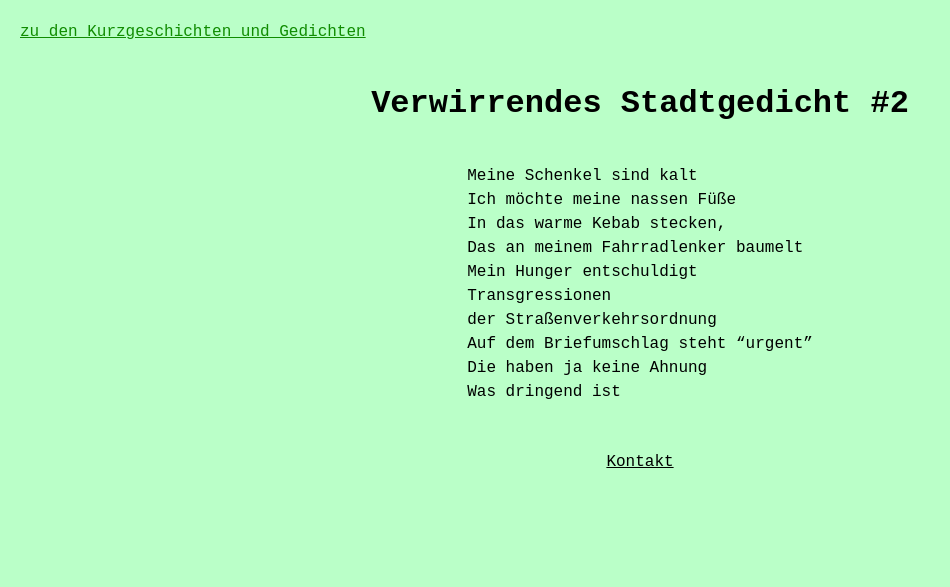
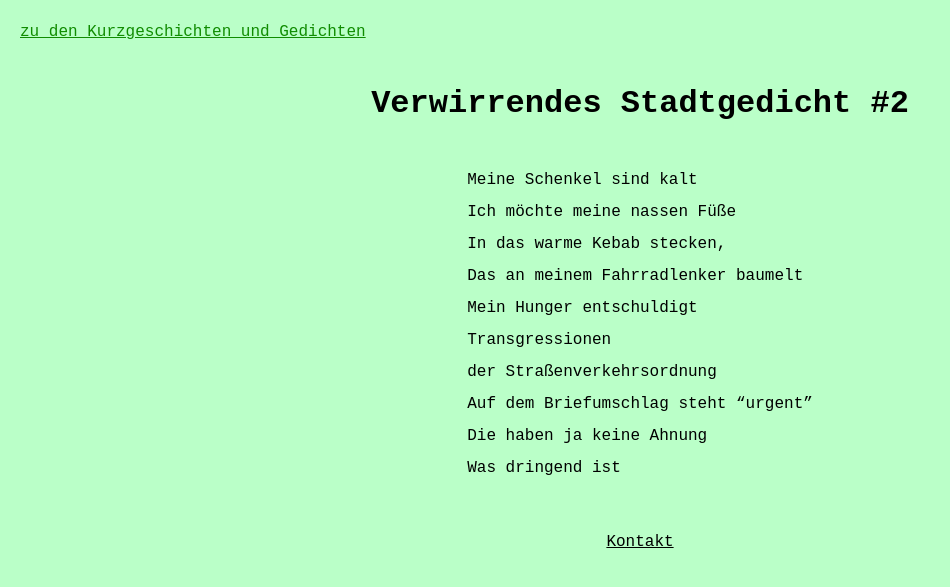
Before and after one commit to bananaboat-nat/lies-mich.com, a Jekyll site: the page built from _stories/stadtgedicht_2.markdown, in a window 1280 px wide. Shown: the top 587 px of the page, without its empty margins (0-950 px from the left). Built offline with Jekyll 4.4.1, drawn with Linux system fonts in a browser that asks for light colours.

Commit message:
line height 2 for poetry

```diff
--- a/_layouts/story.html
+++ b/_layouts/story.html
@@ -6,4 +6,4 @@ layout: default
   <a href="/" class="back-button">zu den Kurzgeschichten und Gedichten</a>
 </div>
 <h1 style="margin-top: 60px;">{{ page.title }}</h1>
-<div class="story-content">{{ content }}</div>
+<div class="story-content" {% if page.type == "poetry" %}style="line-height:2;"{% endif %}>{{ content }}</div>
```
